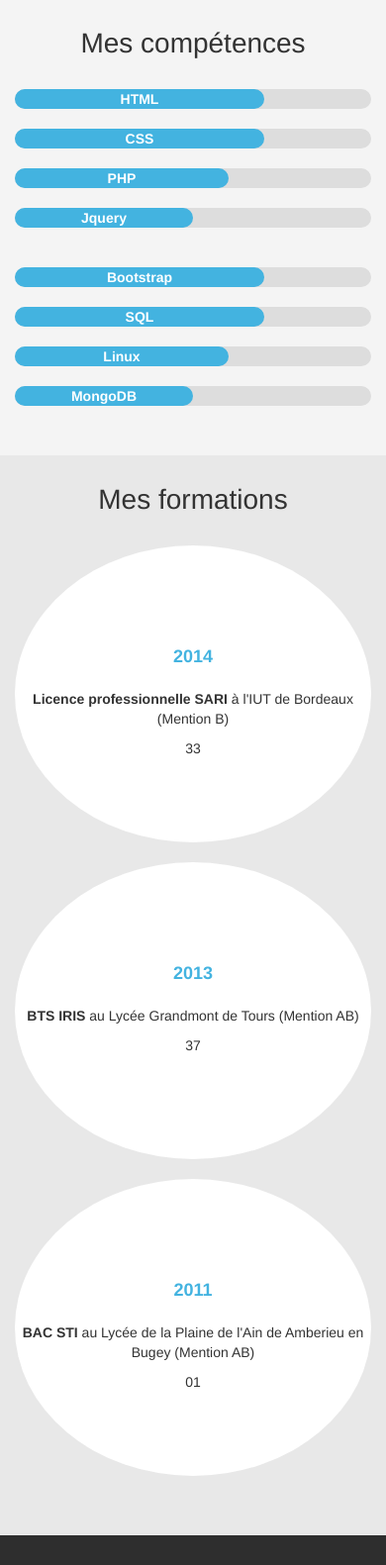
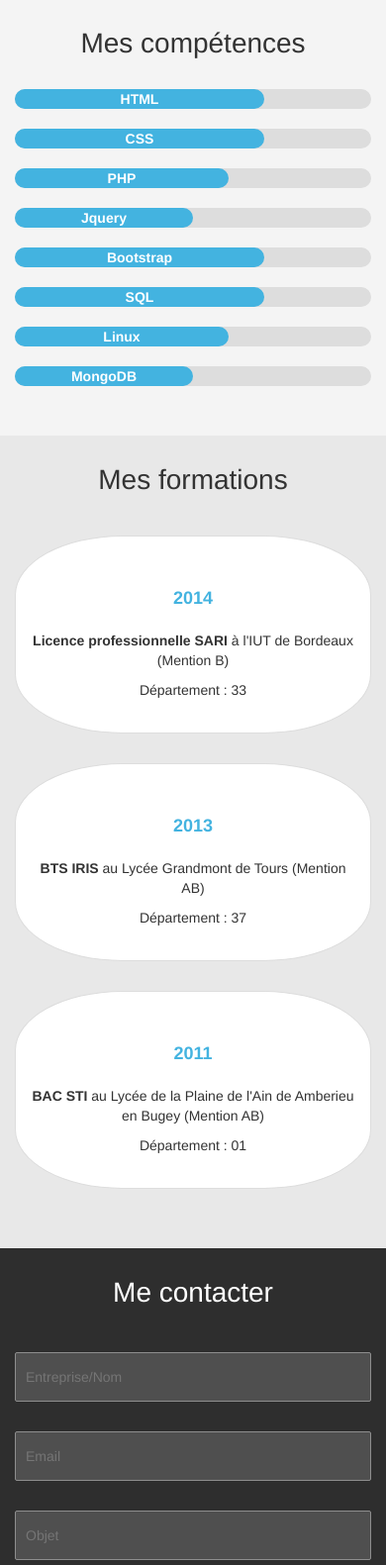
Before and after one commit to adrienDH/adrien.dhermy.fr, a PHP site: page / in a window 390 px wide. Shown: the part 1588-3169 px from the top of the page at 99% size. Run offline with PHP 8.4, Linux system fonts and the light colour scheme; style sheets or scripts are compiled from the project's sources; some web fonts are replaced.

Commit message:
#Correction de style

```diff
--- a/resources/css/home/home.css
+++ b/resources/css/home/home.css
@@ -146,7 +146,8 @@
 }
 #formations .circle {
   background: #fff;
-  border-radius: 100%;
+  border: 1px solid #ddd;
+  border-radius: 30%;
   display: block;
   height: 300px;
   margin: 0 auto;
@@ -222,6 +223,11 @@
 #contact .form-wrapper .button.reset {
   background: #4f4f4f;
 }
+@media (max-width: 992px) {
+  #formations .circle {
+    margin-top: 10px;
+  }
+}
 @media (max-width: 768px) {
   #presentation .text {
     font-size: 14px;
@@ -236,8 +242,16 @@
   #presentation .button-wrapper .button.contact {
     margin: 0;
   }
+  #skills .second-column {
+    margin-top: 0;
+  }
   #formations .circle {
+    height: 200px;
     margin-bottom: 20px;
+    padding: 0 15px;
     width: 100%;
   }
+  #formations .circle .year {
+    padding-top: 50px;
+  }
 }
--- a/resources/less/home/home.less
+++ b/resources/less/home/home.less
@@ -167,7 +167,8 @@
 
 	.circle {
 		background: #fff;
-		border-radius: 100%;
+		border: 1px solid #ddd;
+		border-radius: 30%;
 		display: block;
 		height: 300px;
 		margin: 0 auto;
@@ -253,6 +254,14 @@
 	}
 }
 
+@media (max-width: 992px) {
+	#formations {
+		.circle {
+			margin-top: 10px;
+		}
+	}
+}
+
 @media (max-width: 768px) {
 	#presentation {
 		.text {
@@ -271,10 +280,21 @@
 			}
 		}
 	}
+	#skills {
+		.second-column {
+			margin-top: 0;
+		}
+	}
 	#formations {
 		.circle {
+			height: 200px;
 			margin-bottom: 20px;
+			padding: 0 15px;
 			width: 100%;
+
+			.year {
+				padding-top: 50px;
+			}
 		}
 	}
 }
--- a/views/Index/home.php
+++ b/views/Index/home.php
@@ -136,7 +136,7 @@
 				</span>
 			</div>
 			<div class="col-xs-12 col-md-6">
-				<span class="bar">
+				<span class="bar second-column">
 					<span class="full bootstrap"><span class="skill">Bootstrap</span></span>
 				</span>
 				<span class="bar">
@@ -164,7 +164,7 @@
 						<span class="degree">Licence professionnelle SARI</span> à l'IUT de Bordeaux (Mention B)
 					</div>
 					<div class="department">
-						33
+						Département : 33
 					</div>
 				</div>
 			</div>
@@ -175,7 +175,7 @@
 						<span class="degree">BTS IRIS</span> au Lycée Grandmont de Tours (Mention AB)
 					</div>
 					<div class="department">
-						37
+						Département : 37
 					</div>
 				</div>
 			</div>
@@ -186,7 +186,7 @@
 						<span class="degree">BAC STI</span> au Lycée de la Plaine de l'Ain de Amberieu en Bugey (Mention AB)
 					</div>
 					<div class="department">
-						01
+						Département : 01
 					</div>
 				</div>
 			</div>
```
